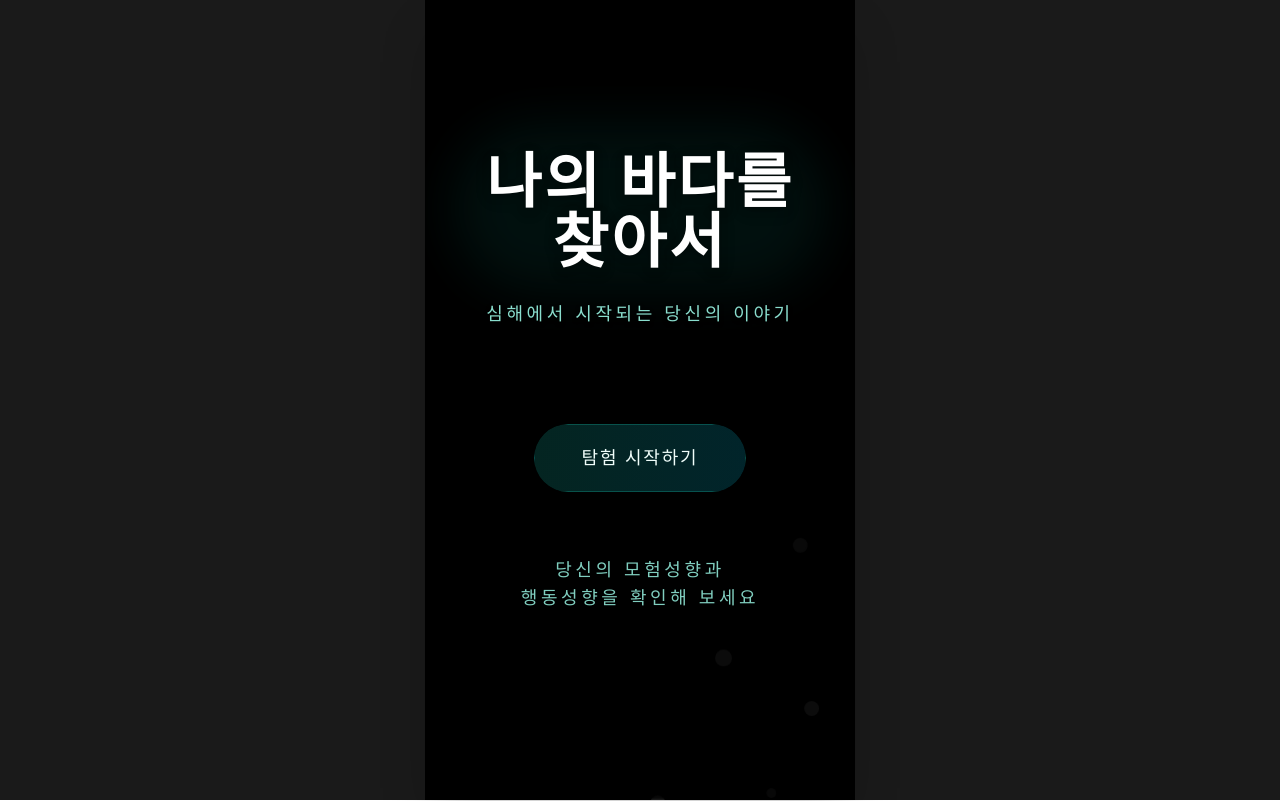
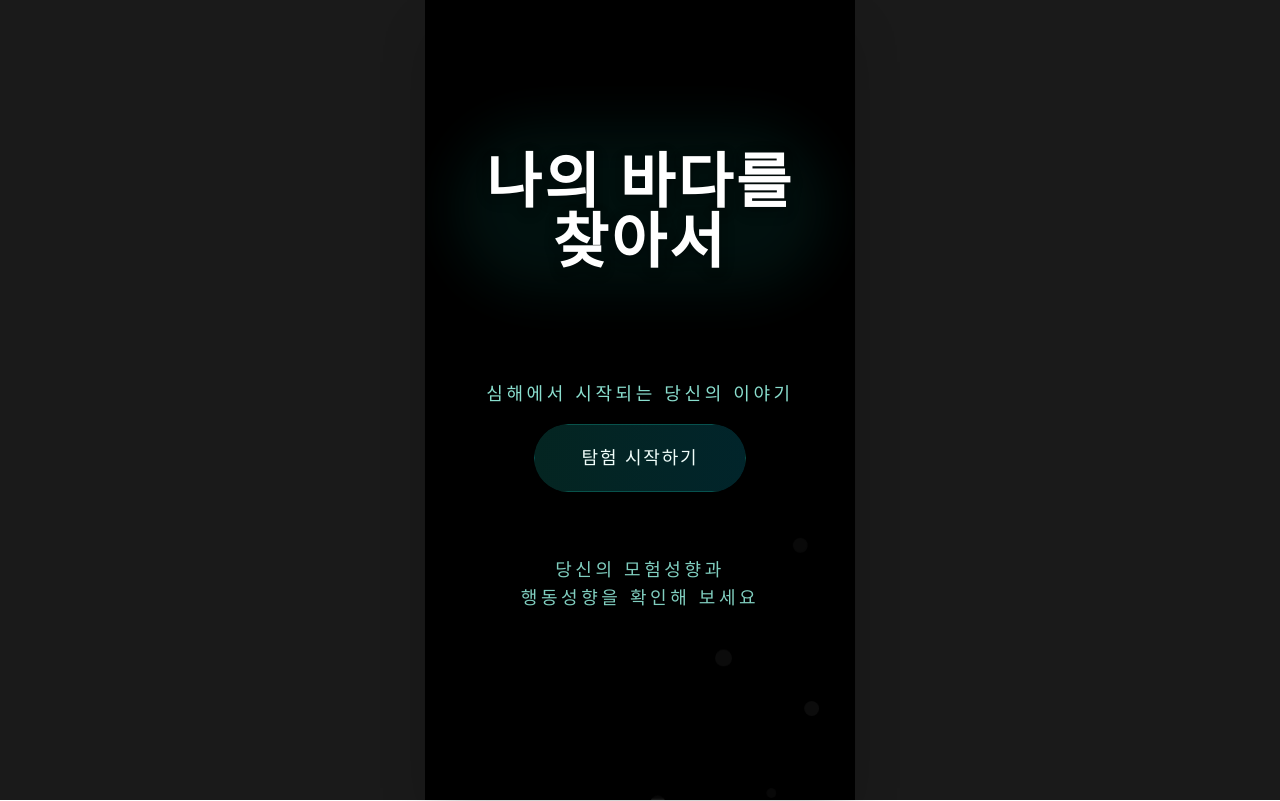
Before and after one commit to GoFOWD/youniverse, a Next.js app: page / in a window 1280 px wide. Built offline with nearby package versions, Linux system fonts and the light colour scheme.

Commit message:
첫화면 글씨

```diff
--- a/src/components/LandingView.tsx
+++ b/src/components/LandingView.tsx
@@ -36,7 +36,7 @@ const LandingView: React.FC<LandingViewProps> = ({ onStart }) => {
           animate={{ opacity: 1 }}
           transition={{ delay: 0.5, duration: 1.5 }}
         >
-          <p className="text-teal-200/90 text-sm sm:text-base md:text-lg font-medium tracking-[0.2em] uppercase drop-shadow-[0_2px_2px_rgba(0,0,0,0.8)] whitespace-nowrap">
+          <p className="translate-y-20 text-teal-200/90 text-sm sm:text-base md:text-lg font-medium tracking-[0.2em] uppercase drop-shadow-[0_2px_2px_rgba(0,0,0,0.8)] whitespace-nowrap">
             심해에서 시작되는 당신의 이야기
           </p>
         </motion.div>
```
